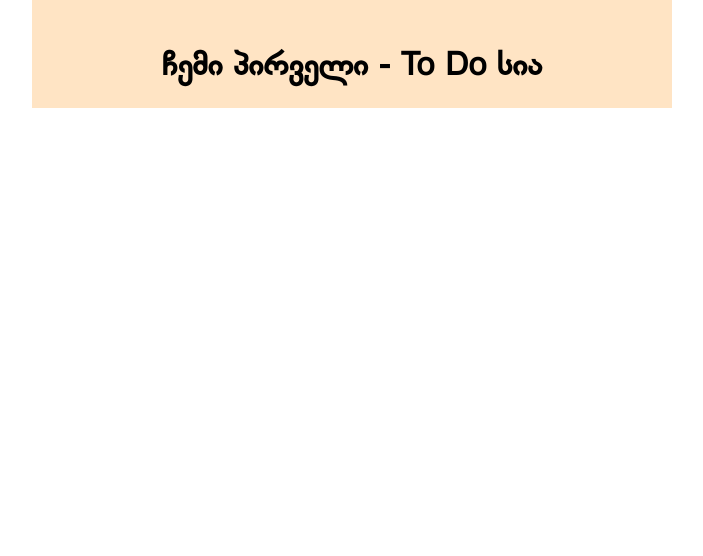
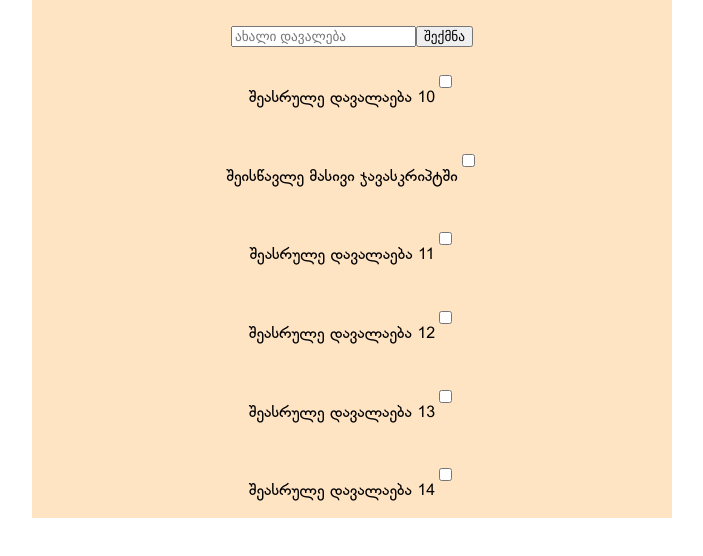
Before and after one commit to bladwing/react-todo-list, a React (Create React App) app: page / in a window 1280 px wide. Shown: the top 556 px of the page, without its empty margins (288-991 px from the left). Built offline with nearby package versions, Linux system fonts and the light colour scheme.

Commit message:
add todoData/with default data, todoInput/with console, todo/with template

```diff
--- a/src/App.css
+++ b/src/App.css
@@ -5,7 +5,7 @@
 
 
 
-.container {
+.todo-item {
   display: flex;
   justify-content: center;
   text-align: center;
--- a/src/App.js
+++ b/src/App.js
@@ -1,24 +1,56 @@
 import React, { Component } from 'react';
 
 import './App.css'
-import Page from "./components/mainPage";
+import Todo from "./components/todo";
+import todoData from './components/todoData';
+import CreateTask from './components/todoInput';
 
 
 
 
 class App extends Component {
+  constructor() {
+    super();
+    this.state = {
+      todoItems: todoData
+    }
+  }
+
+  handleChange = id => {
+    const index = this.state.todoItems.map(item => item.id).indexOf(id);
+    this.setState(state => {
+      let {todoItems} = state;
+      todoItems[index].completed = true;
+      return todoItems;
+    })
+  }
 
   render() {
-    return (
-      <div className="container">
-        <h1 className="text-center">ჩემი პირველი - To Do სია</h1>
+    const {todoItems} = this.state;
+    const activeTasks = todoItems.filter(task => task.completed === false);
+    const completedTasks = todoItems.filter(task => task.completed === true);
+    const finalTasks = [...activeTasks,...completedTasks].map(item => {
+      return (
+        <Todo
+          key={item.id}
+          description={item.description}
+          completed={item.completed}
+          handleChange= { () => {this.handleChange(item.id)} }
+        />
+      )
+    })
+      return (
+        <div>
+          <CreateTask/>
+          {finalTasks}
 
-        <Page />
+        </div>
+      );
+    }
+}
 
 
-      </div>
-    );
-  }
-}
+
+
 
 export default App;
--- /dev/null
+++ b/src/components/todo.jsx
@@ -0,0 +1,28 @@
+import React from "react";
+
+
+
+const toDoItem = props => {
+    const resolvedClass = {
+        textDecoration: 'line-through'
+    }
+    return (
+        <div className="todo-item">
+            <div>
+                <p style={props.completed == true ? resolvedClass : {}}>
+                {props.description}
+                </p>
+            </div>
+           <div className="input-wrapper">
+             <input
+                type = "checkbox"
+                defaultChecked = {props.completed}
+                onChange = {props.handleChange}
+            />
+            </div>
+        </div>
+    )
+}
+
+
+export default toDoItem;
--- /dev/null
+++ b/src/components/todoData.jsx
@@ -0,0 +1,37 @@
+const todoData = [
+    {
+        id: 0,
+        description: 'შეასრულე დავალაება 10',
+        completed: false
+    },
+    {
+        id: 1,
+        description: 'შეისწავლე მასივი ჯავასკრიპტში',
+        completed: false
+    },
+    {
+        id: 2,
+        description: 'შეასრულე დავალაება 11',
+        completed: false
+    },
+    {
+        id: 3,
+        description: 'შეასრულე დავალაება 12',
+        completed: false
+    },
+    {
+        id: 4,
+        description: 'შეასრულე დავალაება 13',
+        completed: false
+    },
+    {
+        id: 5,
+        description: 'შეასრულე დავალაება 14',
+        completed: false
+    }
+
+
+
+];
+
+export default todoData;
--- /dev/null
+++ b/src/components/todoInput.jsx
@@ -0,0 +1,23 @@
+import React, { Component } from "react"
+
+class CreateTask extends Component {
+    handleCreate(e) {
+        e.preventDefault();
+      console.log('YES, we do it!!!')
+
+    }
+
+
+  render() {
+    return(
+      <form onSubmit={this.handleCreate.bind(this)} className="todo-item">
+        <input type='text' placeholder="ახალი დავალება"/>
+        <button> შექმნა</button>
+      </form>
+    )
+  }
+
+  }
+
+
+  export default CreateTask;
--- a/src/index.js
+++ b/src/index.js
@@ -11,7 +11,4 @@ root.render(
   </React.StrictMode>
 );
 
-// If you want to start measuring performance in your app, pass a function
-// to log results (for example: reportWebVitals(console.log))
-// or send to an analytics endpoint. Learn more: https://bit.ly/CRA-vitals
 reportWebVitals();
```
Also changed, not shown: public/index.html (+1 -21 lines), src/components/todos.jsx (deleted, +0 -29 lines).
